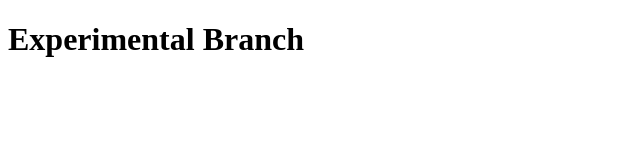
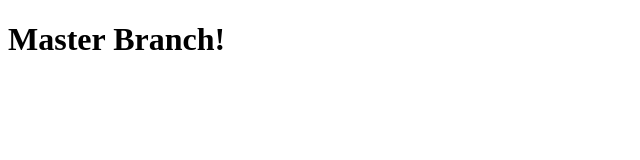
Before and after one commit to varanasikrishna/Git-Repo-CSE-F, a plain HTML site: page index.html in a window 1280 px wide. Shown: the whole page, without its empty margins (0-640 px from the left). Drawn offline with Linux system fonts and the light colour scheme.

Commit message:
Master branch, add exclamation mark

```diff
--- a/index.html
+++ b/index.html
@@ -6,6 +6,6 @@
     <title>Document</title>
   </head>
   <body>
-    <h1>Experimental Branch</h1>
+    <h1>Master Branch!</h1>
   </body>
 </html>
```
